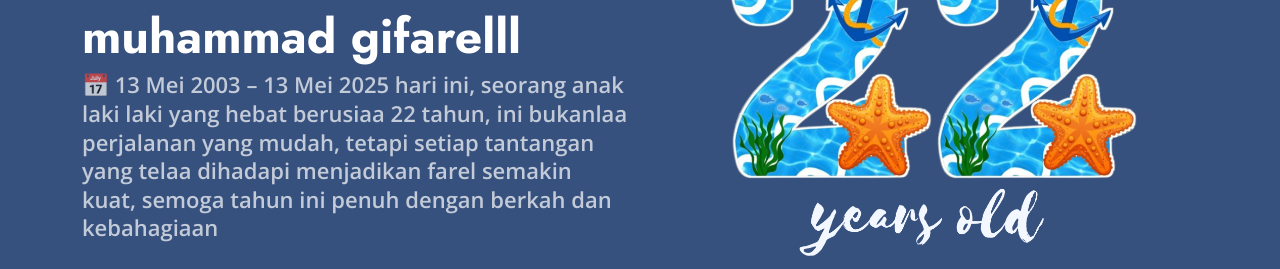
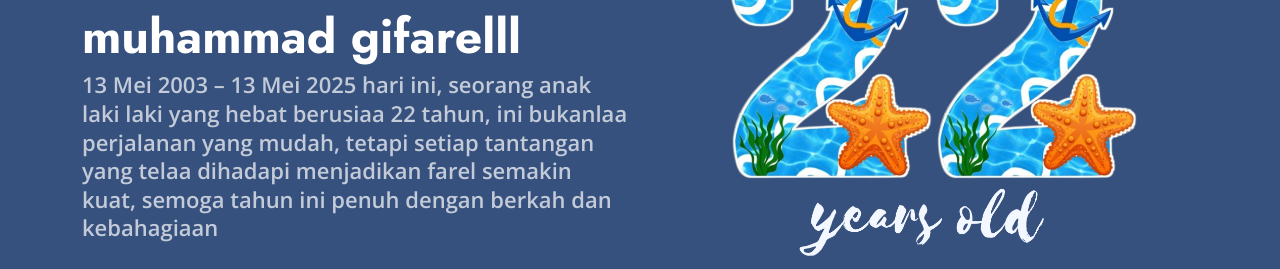
Before and after one commit to fitriNS/farel, a plain HTML site: page index.html in a window 1280 px wide. Shown: the part 286-555 px from the top of the page. Drawn offline with nearby package versions, Linux system fonts and the light colour scheme.

Commit message:
index.html

```diff
--- a/index.html
+++ b/index.html
@@ -69,7 +69,7 @@
         <div class="row gy-4">
           <div class="col-lg-6 order-2 order-lg-1 d-flex flex-column justify-content-center" data-aos="zoom-out">
             <h1>BARAKALLAH FII UMRIKKK ananda muhammad gifarelll</h1>
-            <p>📅 13 Mei 2003 – 13 Mei 2025
+            <p>13 Mei 2003 – 13 Mei 2025
                 hari ini, seorang anak laki laki yang hebat berusiaa 22 tahun, ini bukanlaa perjalanan yang mudah, tetapi setiap tantangan yang telaa dihadapi menjadikan farel semakin kuat, semoga tahun ini penuh dengan berkah dan kebahagiaan</p>
 <!-- Tombol -->
 <div class="d-flex">
```
